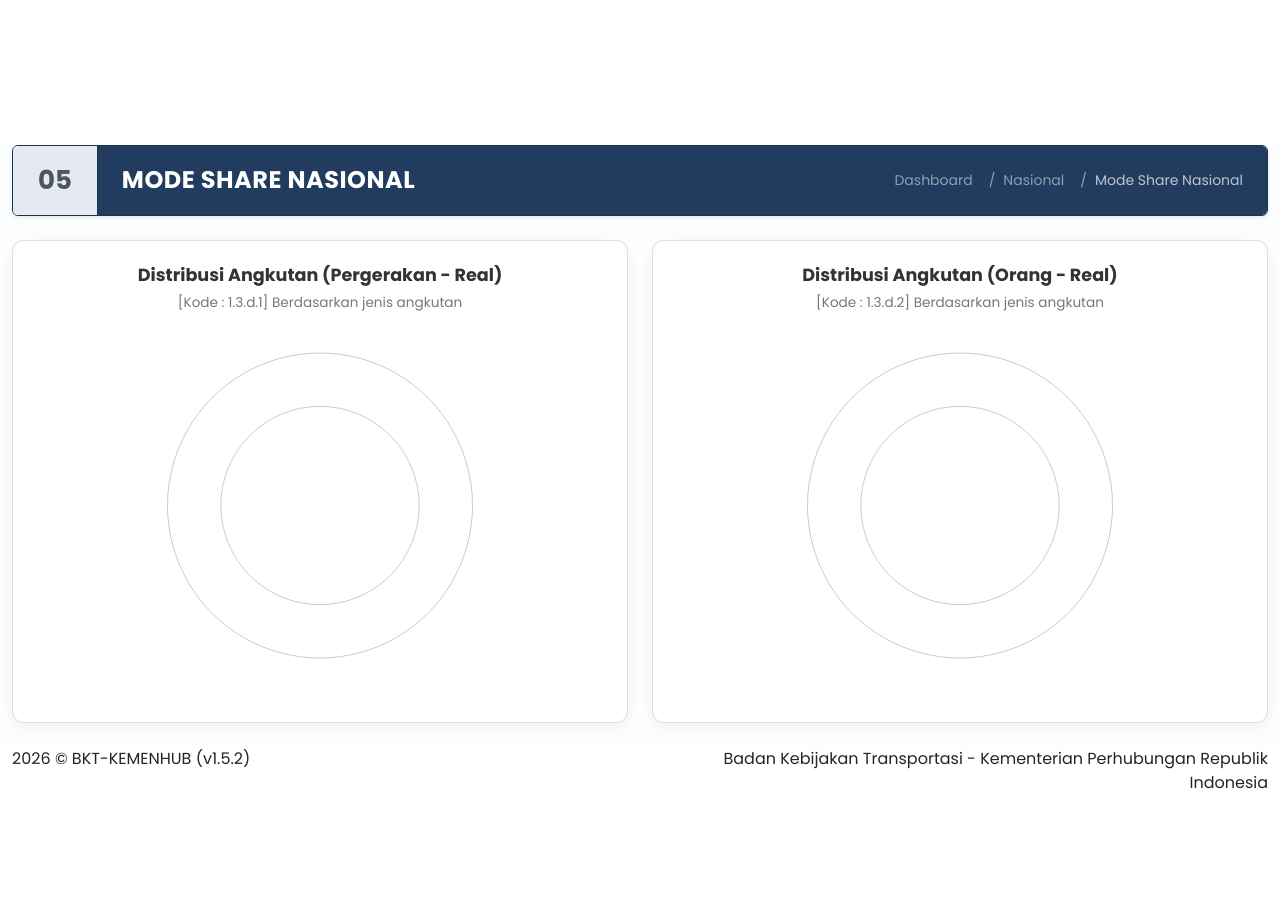
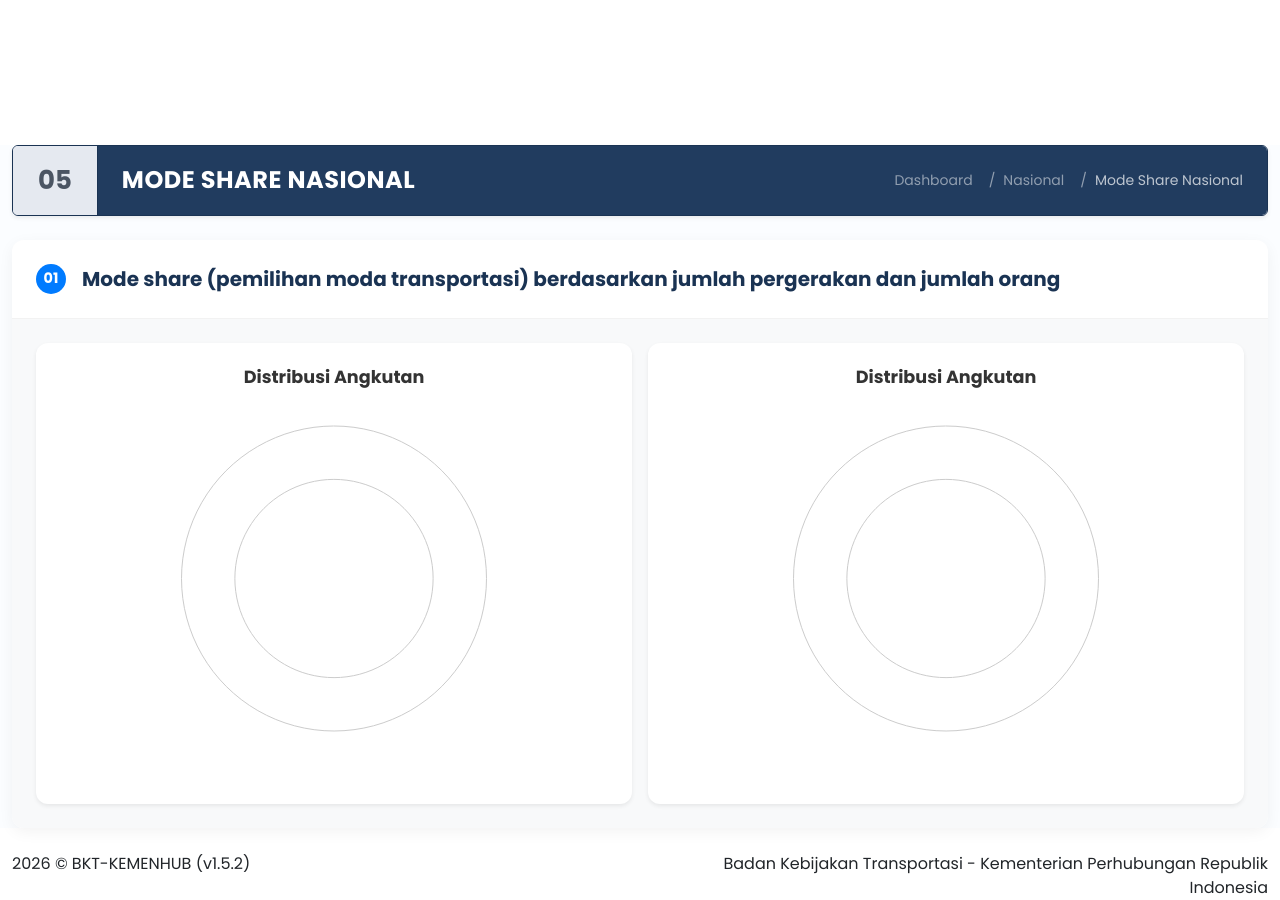
Before and after one commit to dafayape/mpd_angleb_2026, a Laravel app: page /nasional/mode-share in a window 1280 px wide. Shown: the part 4150-5050 px from the top of the page. Before the commit the page ends 4939 px from the top, so only its background shows below. Run offline with Laravel 12, Linux system fonts and the light colour scheme; the visitor is signed in with stand-in values (Sample User, id 1); data that the repository does not hold is empty; style sheets or scripts are compiled from the project's sources; parts of the project's set-up code (start-up, migrations or seed data) failed here and were passed over; some libraries are stand-ins or nearby versions.

Commit message:
feat: enhance Mode Share section UI with new card layout, section badge, and refined chart titles.

```diff
--- a/resources/views/pages/nasional/mode-share.blade.php
+++ b/resources/views/pages/nasional/mode-share.blade.php
@@ -75,38 +75,65 @@
                 padding-left: 18px;
                 color: #666;
             }
+
+            .section-badge {
+                display: inline-flex;
+                align-items: center;
+                justify-content: center;
+                width: 30px;
+                height: 30px;
+                background-color: #007bff;
+                color: white;
+                border-radius: 50%;
+                font-weight: bold;
+                font-size: 0.9rem;
+                margin-right: 1rem;
+                flex-shrink: 0;
+            }
+
+            .text-navy {
+                color: #2a3042 !important;
+            }
         </style>
     @endpush
 
-    <div class="row" data-aos="fade-up" data-aos-duration="600">
-        <!-- 1. Distribusi Angkutan (Pergerakan - Real) -->
-        <div class="col-lg-6 mb-4">
-            <div class="card content-card h-100 p-4">
-                <div class="chart-title-center">
-                    <h5>Distribusi Angkutan (Pergerakan - Real)</h5>
+    <div class="row mb-4" data-aos="fade-up" data-aos-duration="600">
+        <div class="col-12">
+            <div class="card content-card w-100 flex-column border-0" style="box-shadow: 0 4px 15px rgba(0, 0, 0, 0.05);">
+                <div class="card-header d-flex align-items-center bg-white"
+                    style="padding: 1.5rem; border-bottom: 1px solid rgba(0,0,0,0.05); border-radius: 12px 12px 0 0;">
+                    <span class="section-badge">01</span>
+                    <h5 class="fw-bold text-navy mb-0">Mode share (pemilihan moda transportasi) berdasarkan jumlah
+                        pergerakan dan jumlah orang</h5>
                 </div>
-                <div class="chart-subtitle-center">
-                    [Kode : 1.3.d.1] Berdasarkan jenis angkutan
+                <div class="card-body bg-light" style="padding: 1.5rem; border-radius: 0 0 12px 12px;">
+                    <div class="row g-3">
+                        <!-- 1. Distribusi Angkutan (Pergerakan) -->
+                        <div class="col-lg-6 d-flex">
+                            <div class="card content-card w-100 h-100 p-4 border-0 shadow-sm">
+                                <div class="chart-title-center mb-3">
+                                    <h5>Distribusi Angkutan</h5>
                                 </div>
                                 <div id="chart-pergerakan" style="height: 350px;"></div>
-                <div class="custom-legend" id="legend-pergerakan">
+                                <div class="custom-legend mt-4" id="legend-pergerakan">
                                     <!-- Legend generated by JS -->
                                 </div>
                             </div>
                         </div>
 
-        <!-- 2. Distribusi Angkutan (Orang - Real) -->
-        <div class="col-lg-6 mb-4">
-            <div class="card content-card h-100 p-4">
-                <div class="chart-title-center">
-                    <h5>Distribusi Angkutan (Orang - Real)</h5>
-                </div>
-                <div class="chart-subtitle-center">
-                    [Kode : 1.3.d.2] Berdasarkan jenis angkutan
+                        <!-- 2. Distribusi Angkutan (Orang) -->
+                        <div class="col-lg-6 d-flex">
+                            <div class="card content-card w-100 h-100 p-4 border-0 shadow-sm">
+                                <div class="chart-title-center mb-3">
+                                    <h5>Distribusi Angkutan</h5>
                                 </div>
                                 <div id="chart-orang" style="height: 350px;"></div>
-                <div class="custom-legend" id="legend-orang">
+                                <div class="custom-legend mt-4" id="legend-orang">
                                     <!-- Legend generated by JS -->
+                                </div>
+                            </div>
+                        </div>
+                    </div>
                 </div>
             </div>
         </div>
```
Lines whose indentation alone changed are shown as unchanged.
